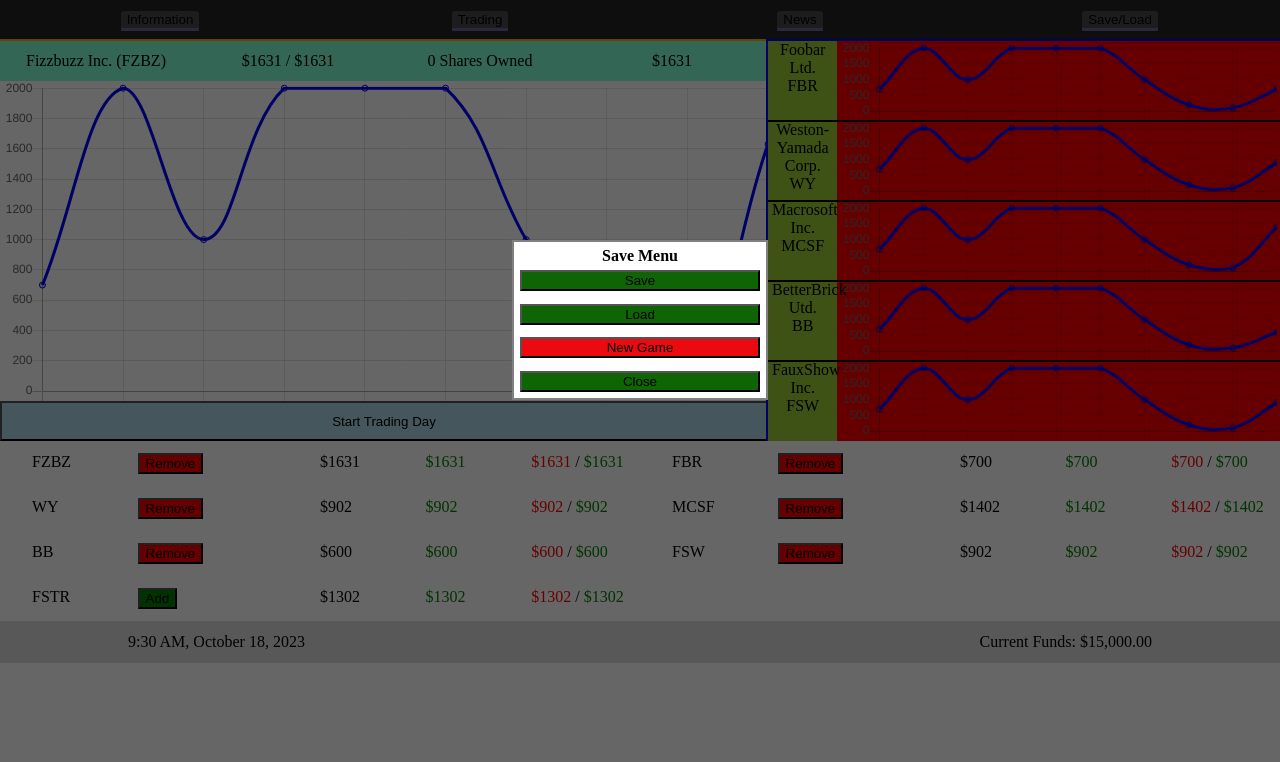
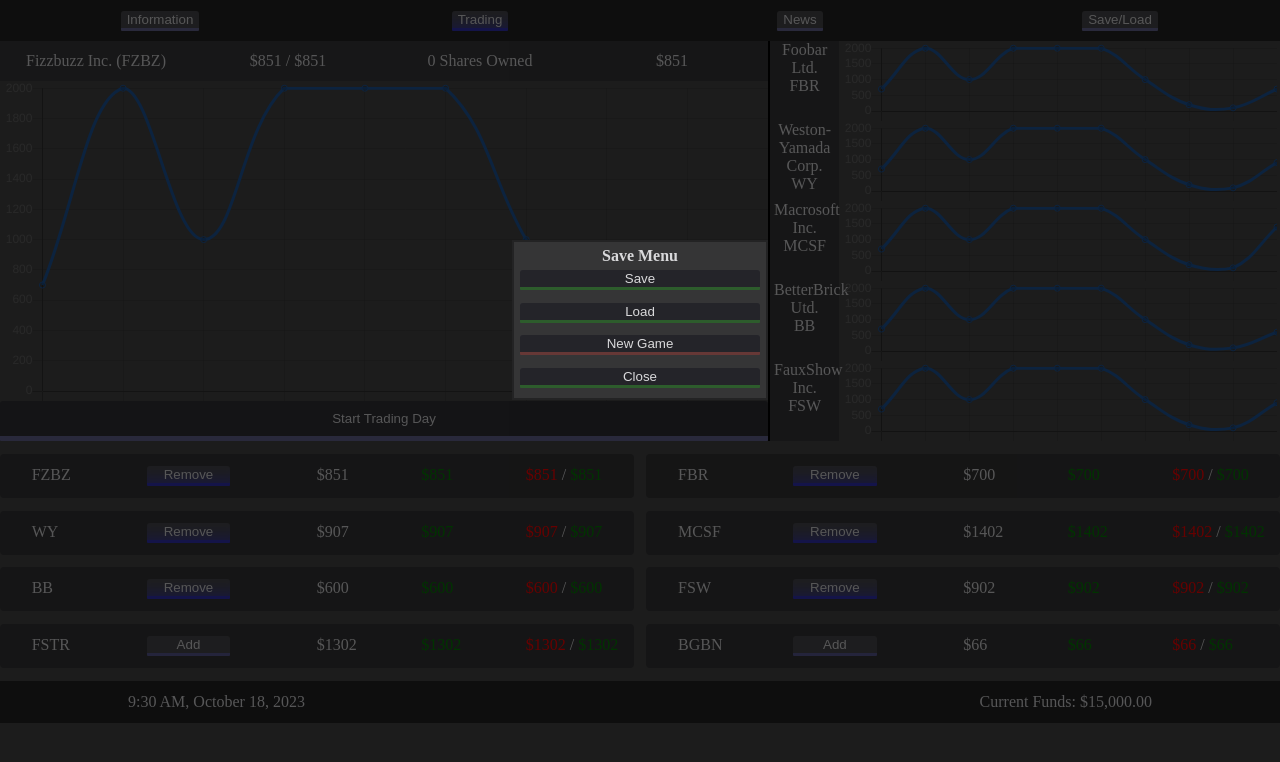
Before and after one commit to Zonespace27/stock_thing, a plain HTML site: page js_html/index.html in a window 1280 px wide. Both pictures are taken after a click on the button "Save/Load". Drawn offline with nearby package versions, Linux system fonts and the light colour scheme.

Commit message:
UI rework mostly finished

```diff
--- a/js_html/index.html
+++ b/js_html/index.html
@@ -8,6 +8,7 @@
   <style>
     body {
         margin: 0;
+        background-color: #474747;
     }
 
     .head_row {
@@ -20,18 +21,51 @@
         clear: both;
     }
 
-    .head_row_button {
+    .button_base {
       background-color: #4a4a4d;
       border: none;
       border-bottom-color: #666694;
       border-bottom-width: 3px;
       border-bottom-style: solid;
       border-radius: 3px 3px 1px 1px;
+      color: #d9d9db;
+    }
+
+    .button_base:hover {
+      border-bottom-color: #4646a6;
+      -webkit-transition: .4s;
+      transition: .4s;
+    }
+
+    .button_base:disabled {
+      background-color: #6a6a6b;
+      -webkit-transition: .4s;
+      transition: .4s;
+      border-bottom-color: #6a6a6b;
+    }
+
+    .button_base:enabled {
+      -webkit-transition: .4s;
+      transition: .4s;
+    }
+
+    .button_base.stock_list_column_button {
+      width: 80%;
+    }
+
+    .button_base.stock_list_column_button:hover {
+      border-bottom-color: #4646a6;
+      -webkit-transition: .4s;
+      transition: .4s;
+    }
+
+    .text_color {
+      color: #d9d9db;
     }
 
     .bottom_row {
-        border: 0px solid gray;
         z-index: 2;
+        background-color: #232324;
     }
 
     .bottom_row:after {
@@ -40,8 +74,13 @@
         clear: both;
     }
 
+    .stock_interface {
+      z-index: 4;
+    }
+
     .stock_list {
-      border: 0px
+      border: 0px;
+      background-color: #474747;
     }
 
     .stock_list:after {
@@ -70,18 +109,28 @@
 
     .stock_list_column {
         float: left;
-        width: 50%;
+        width: 49.5%;
+        max-width: 50%;
         padding-top: 12px;
         padding-bottom: 12px;
+        margin-bottom: 1%;
         height: 100%;
+        background-color: #474747;
         z-index: 4;
-        background-color: white;
     }
 
     .stock_list_column:after {
         content: "";
         display: table;
         clear: both;
+    }
+
+    .stock_list_column.float_right {
+      float: right;
+    }
+
+    .stock_list_column.pad_top {
+      margin-top: 1%;
     }
 
     .stock_list_subcolumn_text {
@@ -91,6 +140,12 @@
         margin-left: 5%;
         margin-right: -5%;
         z-index: 5;
+        color: #d9d9db;
+    }
+
+    .stock_list_column_container {
+      background-color: #353536;
+      border-radius: 4px;
     }
 
     .stock_list_subcolumn_info {
@@ -105,17 +160,22 @@
         width: 33%;
         height: 100%;
         z-index: 6;
+        color: #d9d9db;
     }
 
     .main_ticker {
         height: 400px;
         width: 60%;
-        outline: 2px solid orange;
         float: left;
     }
 
+    .primary_ticker {
+      width: 100%;
+      max-height: 80%;
+      background-color: #474747;
+    }
+
     .secondary_tickers {
-        outline: 2px solid blue;
         height: 400px;
         float: right;
         width: 40%;
@@ -130,13 +190,26 @@
     .secondary_ticker {
         height: 20%;
         text-align: center;
-        background-color: red;
+        background-color: #474747;
+        border-left: black;
+        border-left-width: 2px;
+        border-left-style: solid;
+        border-bottom: #616161;
+        border-bottom-width: 0px;
+        border-bottom-style: solid;
+    }
+
+    .secondary_ticker_info_name {
+      color: #d9d9db
+    }
+
+    .secondary_ticker_info_ticker {
+      color: #d9d9db
     }
 
     .information_wrapper {
         height: 400px;
         width: 70%;
-        outline: 2px solid orange;
         float: right;
     }
 
@@ -145,7 +218,6 @@
     }
 
     .information_tab {
-        outline: 2px solid blue;
         height: 400px;
         float: left;
         width: 30%;
@@ -160,13 +232,14 @@
     .information_section {
         height: 20%;
         text-align: center;
-        background-color: red;
     }
 
-    .information_button {
+    .button_base.information_button {
         width: 100%;
         height: 100%;
         display: block;
+        border-radius: 0px;
+        border-bottom-width: 5px;
     }
 
     .secondary_ticker_divider {
@@ -175,8 +248,9 @@
 
     .secondary_ticker_info {
       float: left;
-      background-color: yellowgreen;
+      background-color: #39393b;
       height: 100%;
+      max-height: 100%;
       padding-left: 4px;
       padding-right: 4px;
       width: 12%;
@@ -189,7 +263,7 @@
 
     .main_ticker_info {
       height: 10%;
-      background-color: aqua;
+      background-color: #39393b;
     }
 
     .main_ticker_info_section {
@@ -197,23 +271,62 @@
       width: 25%;
       height: 100%;
       text-align: center;
-      background-color: aquamarine;
       display: flex;
       justify-content: center;
       align-items: center;
+      color: #d9d9db;
     }
 
     .main_ticker_buy_sell {
       height: 10%;
-      background-color: blueviolet;
     }
 
-    .main_ticker_button {
-      background-color: green;
+    .button_base.main_ticker_button {
+      background-color: #313136;
+      border-bottom-color: #2d5c2c;
+      border-bottom-width: 5px;
       float: left;
       width: 50%;
       height: 100%;
       z-index: 1;
+    }
+
+    .button_base.main_ticker_button:disabled {
+      background-color: #6a6a6b;
+      -webkit-transition: .4s;
+      transition: .4s;
+      border-bottom-color: #6a6a6b;
+      border-bottom-width: 0px;
+    }
+
+    .button_base.main_ticker_button:enabled {
+      -webkit-transition: .4s;
+      transition: .4s;
+    }
+
+    .button_base.main_ticker_button:hover {
+      border-bottom-color: #34a333;
+    }
+
+    .button_base.main_ticker_button.sell {
+      border-bottom-color: #663836;
+    }
+
+    .button_base.main_ticker_button.sell:disabled {
+      background-color: #6a6a6b;
+      -webkit-transition: .4s;
+      transition: .4s;
+      border-bottom-color: #6a6a6b;
+      border-bottom-width: 0px;
+    }
+
+    .button_base.main_ticker_button.sell:enabled {
+      -webkit-transition: .4s;
+      transition: .4s;
+    }
+
+    .button_base.main_ticker_button.sell:hover {
+      border-bottom-color: #b32720;
     }
 
     .main_ticker_button_div {
@@ -351,8 +464,8 @@
       right: 35%;
       bottom: 45%;
       top: 35%;
-      background-color: white;
-      border: solid 2px gray;
+      background-color: #353536;
+      border: solid 2px #232324;
       z-index: 4;
       display: none;
     }
@@ -361,43 +474,48 @@
       height: 88%
     }
 
-    .day_end_button {
+    .button_base.day_end_button {
+      background-color: #242429;
       float: left;
       width: 100%;
       height: 30%;
-      background: rgb(15, 100, 5);
-      -webkit-transition: .2s;
-      transition: background .2s;
+      border-bottom-color: #2d5c2c;
+      -webkit-transition: .4s;
+      transition: .4s;
+      margin-bottom: 10%;
     }
 
-    .day_end_button:hover {
-      background: rgb(85, 120, 75);
-      -webkit-transition: .2s;
-      transition: background .2s;
+    .button_base.day_end_button:hover {
+      border-bottom-color: #34a333;
+      -webkit-transition: .4s;
+      transition: .4s;
     }
 
-    .save_load_button {
+    .button_base.save_load_button {
       width: 95%;
       height: 30%;
       margin-top: 2%;
       margin-bottom: 3%;
-      background: rgb(15, 100, 5);
-      -webkit-transition: .2s;
-      transition: background .2s;
+      background-color: #242429;
+      border-bottom-color: #2d5c2c;
+      -webkit-transition: .4s;
+      transition: .4s;
     }
 
     .save_load_button:hover {
-      background: rgb(85, 120, 75);
-      -webkit-transition: .2s;
-      transition: background .2s;
+      border-bottom-color: #34a333;
+      -webkit-transition: .4s;
+      transition: .4s;
     }
 
-    .save_load_button.red {
-      background: rgb(235, 10, 15);
+    .button_base.save_load_button.red {
+      border-bottom-color: #663836;
     }
 
-    .save_load_button.red:hover {
-      background: rgb(255, 80, 85);
+    .button_base.save_load_button.red:hover {
+      border-bottom-color: #b32720;
+      -webkit-transition: .4s;
+      transition: .4s;
     }
 
     .save_load_menu {
@@ -406,26 +524,44 @@
       right: 40%;
       bottom: 50%;
       top: 30%;
-      background-color: white;
-      border: solid 2px gray;
+      background-color: #353536;
+      border: solid 2px #232324;
       z-index: 4;
       display: none;
     }
 
-    .start_day_button {
-      background-color: lightblue;
+    .button_base.start_day_button {
+      background-color: #313136;
       width: 100%;
       height: 100%;
+      border-bottom-width: 5px;
       float: right;
     }
 
-    .start_day_button.animate_disappear {
+    .button_base.start_day_button:disabled {
+      background-color: #525257;
+      border-bottom-color: #6c6c91;
+      border-bottom-width: 0px;
+      background-image: repeating-linear-gradient(
+        -45deg,
+        transparent 0 20px,
+      #1f1f1f 20px 40px
+      );
+      color: #a4a4ab
+    }
+
+    .button_base.start_day_button:enabled {
+      -webkit-transition: .4s;
+      transition: .4s;
+    }
+
+    .button_base.start_day_button.animate_disappear {
       animation-name: start_day_button_animate_disappear;
       animation-duration: 3s;
       animation-fill-mode: forwards;
     }
 
-    .start_day_button.animate_appear {
+    .button_base.start_day_button.animate_appear {
       animation-name: start_day_button_animate_appear;
       animation-duration: 3s;
       animation-fill-mode: forwards;
@@ -449,7 +585,7 @@
 </head>
 <body>
   <div class="darken_overlay" id="dimmer"></div>
-  <div class="buy_sell_confirmation" id="buy_sell_confirmation">
+  <div class="buy_sell_confirmation text_color" id="buy_sell_confirmation">
     <div class="buy_sell_confirmation_container">
       <div class="center_object" style="margin-bottom: 5%;" id="buy_sell_confirmation_question">
         How many shares of TICKER would you like to purchase?
@@ -470,61 +606,61 @@
       </button>
     </div>
   </div>
-  <div class="day_end_report" id="day_end_report">
+  <div class="day_end_report text_color" id="day_end_report">
     <div class="buy_sell_confirmation_container">
       <div class="center_object" style="margin-bottom: 5%;">
         End of Day Report
       </div>
-      <div class="day_end_report_funds" id="day_end_report_funds">
-        Cash: $000
+      <div class="day_end_report_funds text_color" id="day_end_report_funds">
+        Cash Earned: $000
       </div>
       <div class="day_end_report_shares" id="day_end_report_shares">
         Share Value:
       </div>
     </div>
     <div>
-      <button class="day_end_button" onclick="day_end_report_continue()">
+      <button class="button_base day_end_button" onclick="day_end_report_continue()">
         Continue to Next Day
       </button>
     </div>
   </div>
   <div class="save_load_menu" id="save_load_menu">
-    <div class="center_object" style="margin-top: 2%">
+    <div class="center_object text_color" style="margin-top: 2%">
       <b>Save Menu</b>
     </div>
     <div class="center_object">
-      <button class="save_load_button" onclick="save_button_press()">
+      <button class="button_base save_load_button" onclick="save_button_press()">
         Save
       </button>
     </div>
     <div class="center_object">
-      <button class="save_load_button" onclick="load_button_press()">
+      <button class="button_base save_load_button" onclick="load_button_press()">
         Load
       </button>
     </div>
     <div class="center_object">
-      <button class="save_load_button red" onclick="new_save_press()">
+      <button class="button_base save_load_button red" onclick="new_save_press()">
         New Game
       </button>
     </div>
     <div class="center_object">
-      <button class="save_load_button" onclick="set_save_load_menu(false)">
+      <button class="button_base save_load_button" onclick="set_save_load_menu(false)">
         Close
       </button>
     </div>
   </div>
   <div class="head_row">
     <div class="top_column">
-      <button class="head_row_button" id="headrow_info_button" onclick="headrow_info()">Information</button>
+      <button class="button_base" id="headrow_info_button" onclick="headrow_info()">Information</button>
     </div>
     <div class="top_column">
-      <button class="head_row_button" id="headrow_trade_button" onclick="headrow_trade()">Trading</button>
+      <button class="button_base" id="headrow_trade_button" onclick="headrow_trade()">Trading</button>
     </div>
     <div class="top_column">
-      <button class="head_row_button">News</button>
+      <button class="button_base">News</button>
     </div>
     <div class="top_column">
-      <button class="head_row_button" id="save_load_button" onclick="set_save_load_menu(true)">Save/Load</button>
+      <button class="button_base" id="save_load_button" onclick="set_save_load_menu(true)">Save/Load</button>
     </div>
   </div>
 
@@ -532,33 +668,33 @@
   <div class="information_interface" id="information_interface">
     <div class="information_tab">
       <div class="information_section">
-        <button class="information_button" id="info_button_1" onclick="info_button_1_press()">
+        <button class="button_base information_button" id="info_button_1" onclick="info_button_1_press()">
           1: Basics
         </button>
       </div>
       <div class="information_section">
-        <button class="information_button" id="info_button_2" onclick="info_button_2_press()">
+        <button class="button_base information_button" id="info_button_2" onclick="info_button_2_press()">
           2: Empty
         </button>
       </div>
       <div class="information_section">
-        <button class="information_button" id="info_button_3" onclick="info_button_3_press()">
+        <button class="button_base information_button" id="info_button_3" onclick="info_button_3_press()">
           3: Game
         </button>
       </div>
       <div class="information_section">
-        <button class="information_button" id="info_button_4" onclick="info_button_4_press()">
+        <button class="button_base information_button" id="info_button_4" onclick="info_button_4_press()">
           4: Empty
         </button>
       </div>
       <div class="information_section">
-        <button class="information_button" id="info_button_5" onclick="info_button_5_press()">
+        <button class="button_base information_button" id="info_button_5" onclick="info_button_5_press()">
           5: Empty
         </button>
       </div>
     </div>
     <div class="information_wrapper">
-      <div class="information_body" id="info_body">
+      <div class="information_body text_color" id="info_body">
         Hello
       </div>
     </div>
@@ -581,27 +717,27 @@
           Share Value
         </div>
       </div>
-      <canvas id="primary" style="width: 100%; max-height: 80%"></canvas>
+      <canvas id="primary" class="primary_ticker"></canvas>
       <script>
         init_chart("primary", "FZBZ", true);
       </script>
       <div class="main_ticker_buy_sell">
         <div class="main_ticker_button_div" id="main_ticker_buy_buttons">
-          <button class="main_ticker_button" id="main_ticker_button_buy1" onclick="buy_button_1_press()">
+          <button class="button_base main_ticker_button" id="main_ticker_button_buy1" onclick="buy_button_1_press()">
             Buy 1
           </button>
-          <button class="main_ticker_button" id="main_ticker_button_buyamount" onclick="buy_button_amount_press()">
+          <button class="button_base main_ticker_button" id="main_ticker_button_buyamount" onclick="buy_button_amount_press()">
             Buy Amount
           </button>
         </div>
-        <button class="start_day_button" id="start_day_button" onclick="start_day_button_press()">
+        <button class="button_base start_day_button" id="start_day_button" onclick="start_day_button_press()">
           Start Trading Day
         </button>
         <div class="main_ticker_button_div" id="main_ticker_sell_buttons" style="float: left">
-          <button class="main_ticker_button" id="main_ticker_button_sell1" style="background-color: red;" onclick="sell_button_1_press()">
+          <button class="button_base main_ticker_button sell" id="main_ticker_button_sell1" onclick="sell_button_1_press()">
             Sell 1
           </button>
-          <button class="main_ticker_button" id="main_ticker_button_sellamount" style="background-color: red;" onclick="sell_button_amount_press()">
+          <button class="button_base main_ticker_button sell" id="main_ticker_button_sellamount" onclick="sell_button_amount_press()">
             Sell Amount
           </button>
         </div>
@@ -622,7 +758,7 @@
           init_chart("base2", "FBR");
         </script>
       </div>
-      <div class="secondary_ticker_divider"></div>
+
       <div class="secondary_ticker">
         <div class="secondary_ticker_info">
           <div class="secondary_ticker_info_name" id="st_info_name_base3">
@@ -637,7 +773,7 @@
           init_chart("base3", "WY");
         </script>
       </div>
-      <div class="secondary_ticker_divider"></div>
+
       <div class="secondary_ticker">
         <div class="secondary_ticker_info">
           <div class="secondary_ticker_info_name" id="st_info_name_base4">
@@ -652,7 +788,7 @@
           init_chart("base4", "MCSF");
         </script>
       </div>
-      <div class="secondary_ticker_divider"></div>
+
       <div class="secondary_ticker">
         <div class="secondary_ticker_info">
           <div class="secondary_ticker_info_name" id="st_info_name_base5">
@@ -667,7 +803,7 @@
           init_chart("base5", "BB");
         </script>
       </div>
-      <div class="secondary_ticker_divider"></div>
+
       <div class="secondary_ticker">
         <div class="secondary_ticker_info">
           <div class="secondary_ticker_info_name" id="st_info_name_base6">
@@ -687,13 +823,13 @@
   <!-- The div for the overall stock list-->
   <div class="stock_list" id="stock_list"></div>
   <div class="bottom_row">
-    <div class="bottom_column" style="background-color:#ddd; text-align: left">
-      <div style="padding-left: 20%" id="date_time">
+    <div class="bottom_column" style="text-align: left">
+      <div style="padding-left: 20%" class="text_color" id="date_time">
         9:30 AM, October 18, 2023
       </div>
     </div>
-    <div class="bottom_column" style="background-color:#ddd; text-align: right">
-      <div style="padding-right: 20%" id="cash_count">
+    <div class="bottom_column" style="text-align: right">
+      <div style="padding-right: 20%" class="text_color" id="cash_count">
         Current Funds: $0,000.00
       </div>
     </div>
@@ -704,5 +840,6 @@
     update_main_ticker_info();
     update_cash();
     update_all_company_entry_buttons();
+    set_button_select_color("headrow_trade_button", true);
   </script>
 </body>
--- a/js_html/js/colors.md
+++ b/js_html/js/colors.md
@@ -1,4 +1,31 @@
-#232324 - Head Row
-#4a4a4d - Button
-#666694 - Button Non-Selected Bottom Border
-#3232b8 - Button Selected Bottom Border
+#232324 - Head Row, Bottom Row
+#39393b - Primary, Secondary Ticker Head Color
+#474747 - Primary, Secondary, Main Ticker Background, Main Background
+
+#4a4a4d - Head Button
+#6a6a6b - Head Button Disabled
+#5a5a94 - Head Button Non-Selected Bottom Border
+#6c6ca1 - Head Button Disabled Bottom Border
+#4646a6 - Head Button Hover Bottom Border
+#3232b8 - Head Button Selected Bottom Border
+
+#313136 - Ticker Button
+#525257 - Ticker Button Disabled
+
+#2d5c2c - Button Good
+#34a333 - Button Good Hover
+
+#663836 - Button Bad
+#b32720 - Button Bad Hover
+
+#353536 - Stock List Entry, Confirmation Menus Background
+#242429 - Confirmation Menu Button Background
+
+#616161 - Secondary Ticker Divider
+
+#d9d9db - Primary Text Color
+#a4a4ab - Disabled Text Color
+
+#1e589e - Chart Line Color - WIP
+
+#1f1f1f - Disabled Gradient
--- a/js_html/js/everything.js
+++ b/js_html/js/everything.js
@@ -20,10 +20,11 @@ var ticker_to_company = {};
 
 const company_data = [
   {
+    // Midrange stock that is about as generic as it gets
     company_name: "Fizzbuzz Inc.",
     ticker: "FZBZ",
-    y_axis_offset: 1000,
-    sin_multiplier: 750,
+    y_axis_offset: 350,
+    sin_multiplier: 550,
     period_divider: 1.5,
     sin_progression: 0.5,
   },
@@ -35,13 +36,16 @@ const company_data = [
     period_divider: 2,
   },
   {
+    // High-cost stock susceptible to large swings
     company_name: "Weston-Yamada Corp.",
     ticker: "WY",
     y_axis_offset: 1000,
-    sin_multiplier: 3,
-    period_divider: 2,
+    sin_multiplier: 8,
+    period_divider: 1.5,
+    sin_progression: 0.8,
   },
   {
+    // Steady high-cost stock
     company_name: "Macrosoft Inc.",
     ticker: "MCSF",
     y_axis_offset: 1000,
@@ -68,6 +72,15 @@ const company_data = [
     y_axis_offset: 1000,
     sin_multiplier: 3,
     period_divider: 2,
+  },
+  {
+    // cheap stock, not a lot of variance
+    company_name: "BargainBins Ltd.",
+    ticker: "BGBN",
+    y_axis_offset: 50,
+    sin_multiplier: 3.5,
+    period_divider: 0.8,
+    sin_progression: 0.15,
   },
 ];
 
@@ -182,23 +195,43 @@ function list_companies() {
   company_list.forEach((company) => create_company_entry(company));
 }
 
+/**
+ * An int representing how many company entries have been made so far
+ */
+var entry_number = 0;
+
 function create_company_entry(company) {
+  entry_number++;
+
   let new_div = document.createElement("div");
   new_div.classList.add("stock_list_column");
+
+  if (entry_number % 2 == 0) {
+    new_div.classList.add("float_right");
+  }
+  if (entry_number <= 2) {
+    new_div.classList.add("pad_top");
+  }
+
   new_div.id = `stock_column_${company.ticker}`;
+
+  let new_div_2 = document.createElement("div");
+  new_div.classList.add("stock_list_column_container");
+  new_div.id = `stock_column_container_${company.ticker}`;
 
   let text_div = document.createElement("div");
   text_div.classList.add("stock_list_subcolumn_text");
   text_div.id = `stock_subcolumn_text_${company.ticker}`;
-  text_div.innerHTML = `<div class='stock_list_subsubcolumn'>${company.ticker}</div><div class='stock_list_subsubcolumn'><button id='stock_list_button_${company.ticker}' onclick='stock_list_add_remove_press("${company.ticker}")'>Aeiou</button></div>`;
+  text_div.innerHTML = `<div class='stock_list_subsubcolumn'>${company.ticker}</div><div class='stock_list_subsubcolumn center_object'><button class='button_base stock_list_column_button' id='stock_list_button_${company.ticker}' onclick='stock_list_add_remove_press("${company.ticker}")'>Aeiou</button></div>`;
 
   let info_div = document.createElement("div");
   info_div.classList.add("stock_list_subcolumn_info");
   info_div.id = `stock_subcolumn_info_${company.ticker}`;
   info_div.innerHTML = "Hello";
 
-  new_div.appendChild(text_div);
-  new_div.appendChild(info_div);
+  new_div.appendChild(new_div_2);
+  new_div_2.appendChild(text_div);
+  new_div_2.appendChild(info_div);
   let parent_element = document.getElementById("stock_list");
   parent_element.appendChild(new_div);
 }
@@ -221,11 +254,13 @@ function update_company_entry_button(company_ticker) {
     ticker_to_company[company_ticker] === primary_ticker_company
   ) {
     // The company is in a ticker slot
-    element.style.backgroundColor = "red";
+    //element.style.backgroundColor = "red";
+    set_button_select_color(`stock_list_button_${company_ticker}`, true);
     element.innerText = "Remove";
   } else {
     // The company isn't in a ticker slot
-    element.style.backgroundColor = "green";
+    //element.style.backgroundColor = "green";
+    set_button_select_color(`stock_list_button_${company_ticker}`, false);
     element.innerText = "Add";
   }
 }
@@ -303,7 +338,7 @@ function trading_day_button_appear() {
     element.style.display = "none";
     element = document.getElementById("start_day_button");
     element.classList.remove("animate_appear");
-  }, 2400); // this number is hand-picked to cause minimum jank
+  }, 2100); // this number is hand-picked to cause minimum jank
 }
 
 function trading_day_button_disappear() {
@@ -343,6 +378,8 @@ function disable_trading_buttons(boolean_set = true) {
   element.disabled = boolean_set;
 }
 
+function set_start_day_button_disabled(disable = false) {}
+
 /*
  * Chart stuff
  */
@@ -363,7 +400,7 @@ function init_chart(chart_id, ticker = "", primary_ticker = false) {
       datasets: [
         {
           data: [300, 700, 2000, 1000, 2000, 2000, 2000, 1000, 200, 100],
-          borderColor: "blue",
+          borderColor: "#1e589e",
           fill: false,
         },
       ],
@@ -404,12 +441,14 @@ function init_chart(chart_id, ticker = "", primary_ticker = false) {
 
 function sin_equation(company) {
   company.sin_value += company.sin_progression;
-  return Math.trunc(
-    (company.sin_multiplier *
-      Math.sin(company.sin_value * company.period_divider) +
-      company.y_axis_offset *
-        (Math.round(10 * Math.abs(0.5 + Math.random())) / 10)) *
-      1
+  return Math.abs(
+    Math.trunc(
+      (company.sin_multiplier *
+        Math.sin(company.sin_value * company.period_divider) +
+        company.y_axis_offset *
+          (Math.round(10 * Math.abs(0.5 + Math.random())) / 10)) *
+        1
+    )
   );
 }
 
@@ -796,8 +835,8 @@ function get_share_difference() {
  * String ID of the currently focused page
  */
 
-const PAGE_INFO = "Info";
-const PAGE_TRADE = "Trade";
+const PAGE_INFO = "information_interface";
+const PAGE_TRADE = "trade_interface";
 
 var current_page = PAGE_TRADE;
 
@@ -832,7 +871,10 @@ function set_button_select_color(button_id = "", selected = true) {
     return;
   }
 
-  button.style.borderBottomColor = selected ? "#3232b8" : "#666694";
+  button.style.borderBottomColor = selected ? "#3232b8" : "#5a5a94";
+  button.style.boxShadow = selected
+    ? "inset 0 -18px 18px -18px #3232b8"
+    : "none";
 }
 
 // Save button code
@@ -998,7 +1040,7 @@ function set_day_end_report(on = true) {
     if (cash >= starting_cash) {
       element.textContent = `Cash Earned: $${cash - starting_cash}`;
       if (cash == starting_cash) {
-        element.style.color = "black";
+        element.style.color = "#d9d9db";
       } else {
         element.style.color = "green";
       }
```
